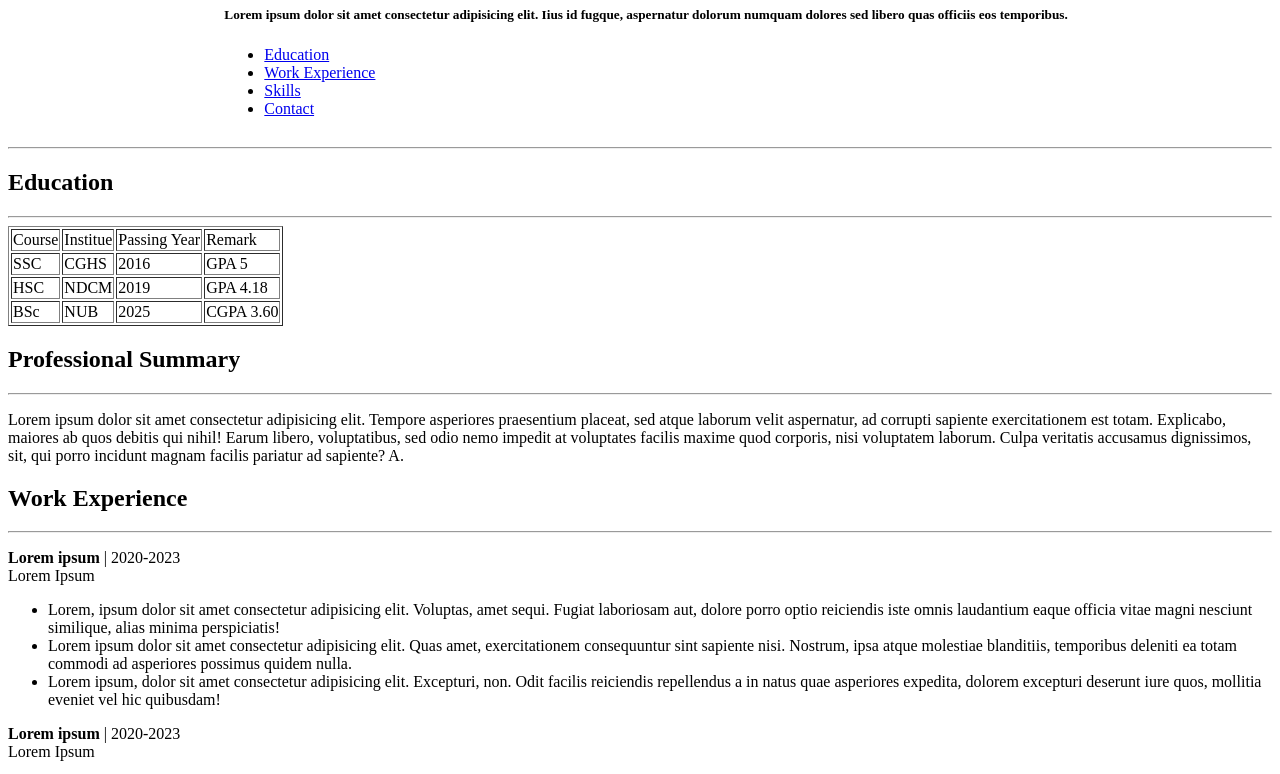
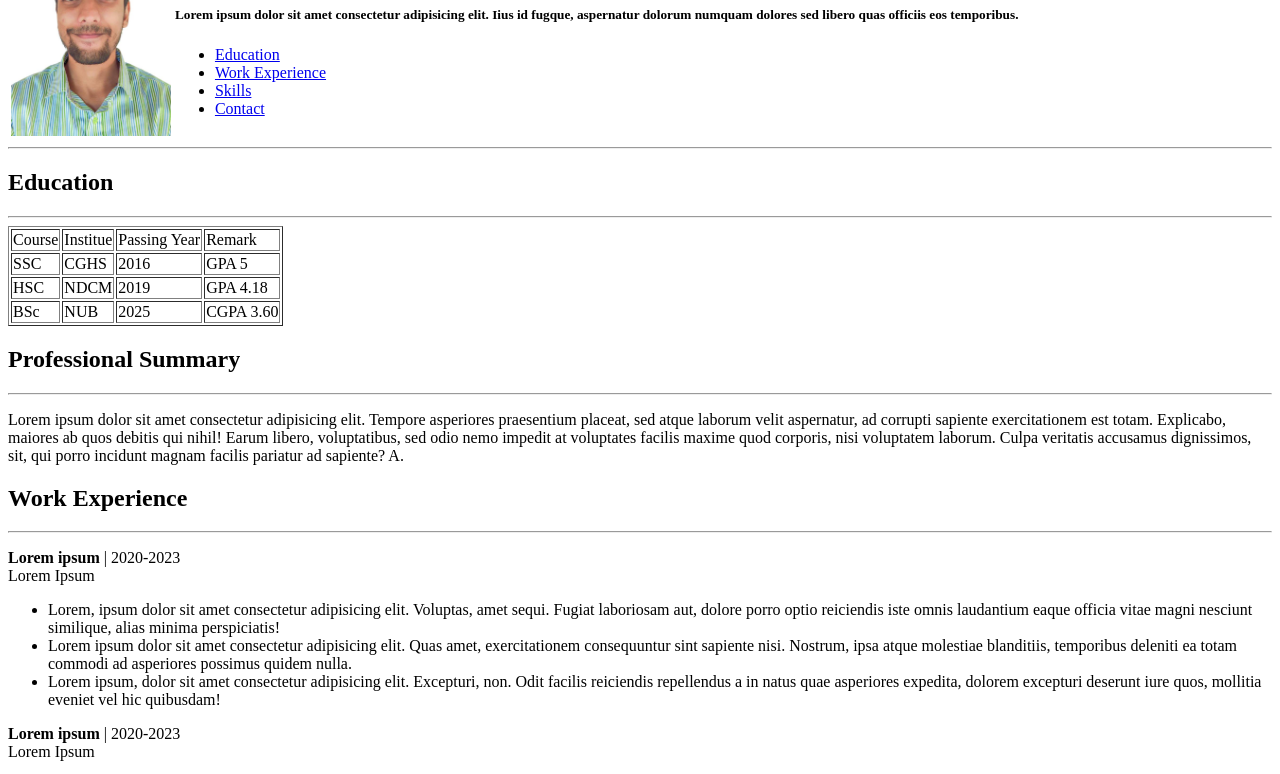
Before and after one commit to shij37/CV, a plain HTML site: page index.html in a window 1280 px wide. Shown: the part 75-849 px from the top of the page. Drawn offline with Linux system fonts and the light colour scheme.

Commit message:
Update index.html

```diff
--- a/index.html
+++ b/index.html
@@ -12,8 +12,8 @@
         <table>
             <tr>
                 <td>
-                    <img height="200" style="float: left;" src="IMAGES/bdalbiceleste.jpg"
-                        alt="Me instead of a Snowy Plover">
+                    <img height="200" style="float: left;" src="bdalbiceleste.jpg"
+                        alt="Shijan">
 
                 </td>
                 <td>
```
